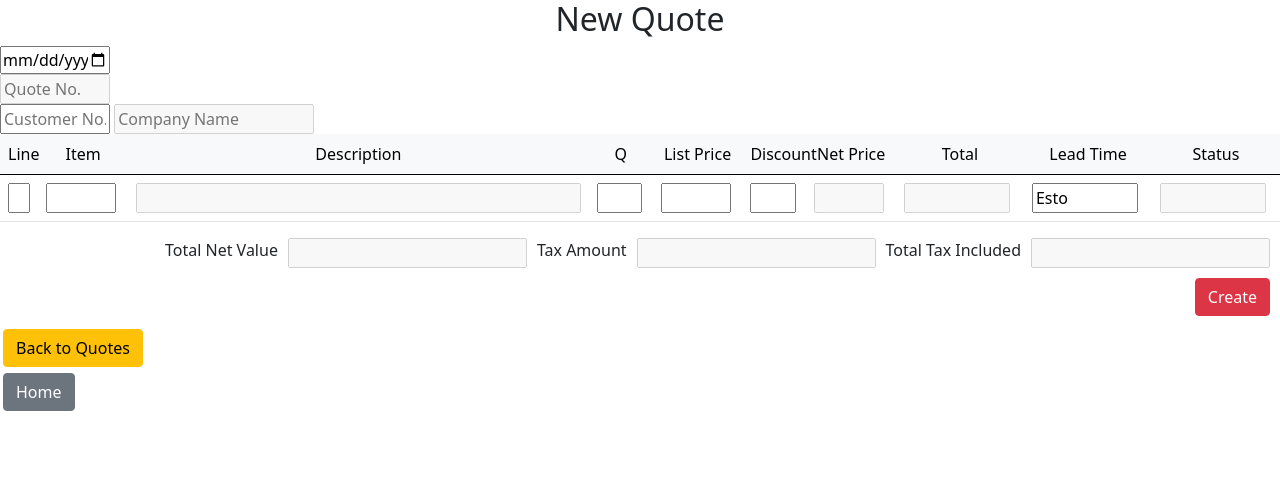
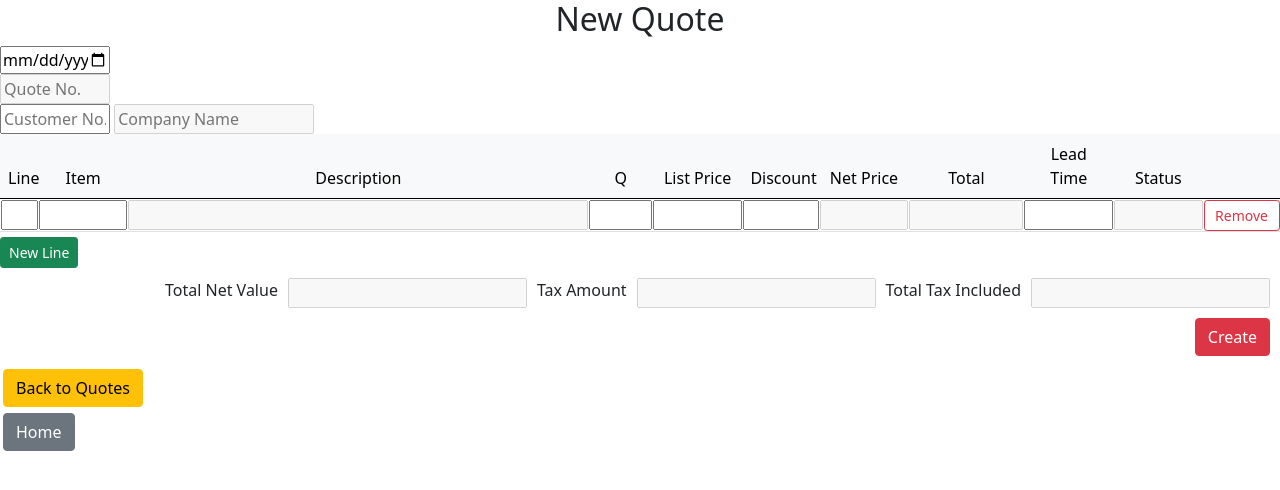
Before and after one commit to MedinaCoco87/ERP-Project, a Flask app: page /create_quote in a window 1280 px wide. Shown: the top 490 px of the page. Run offline with Flask 2, Linux system fonts and the light colour scheme; some libraries are stand-ins or nearby versions.

Commit message:
Add new-line button to allow multiple lines in quote.

```diff
--- a/static/source.js
+++ b/static/source.js
@@ -10,3 +10,28 @@ console.log(today);
 
 quoteDate = document.querySelector('#quote_date');
 quoteDate.setAttribute('max', today);
+
+function newLine(){
+    // Get the last quote_line
+    let lastLine = document.getElementById('quote_lines').lastElementChild;
+    // Get the last quote_line id and store it in a variable
+    let lastId = lastLine.getAttribute('id');
+    // Get the id_index by accessing the last 2 characters of the id
+    let lastIndex = lastId.substring(5, 7);
+    // Increment the id_index by 1 for the new row
+    let newIndex = parseInt(lastIndex, 10) + 1;
+    let newIdIndex = newIndex.toString().padStart(2, "0");
+    // Form the new id with the new index
+    let newId = "line_" + newIdIndex
+
+    // Clone the row and store it in a variable
+    let newLine = lastLine.cloneNode(true);
+    // Set the new id for the new row before updating the DOM
+    newLine.id = newId;
+    // Get the last element of the new line
+    let newLineLastElement = newLine.lastElementChild;
+    // Change the value of the "onclick" attribute to pass the current id to the function
+    onclickValue = "removeLine('" + newId + "')"
+    newLineLastElement.setAttribute("onclick", onclickValue)
+    document.querySelector('#quote_lines').appendChild(newLine);
+};
--- a/templates/layout.html
+++ b/templates/layout.html
@@ -5,6 +5,7 @@
     <meta http-equiv="X-UA-Compatible" content="IE=edge">
     <meta name="viewport" content="width=device-width, initial-scale=1.0">
     <link href="https://cdn.jsdelivr.net/npm/bootstrap@5.0.2/dist/css/bootstrap.min.css" rel="stylesheet" integrity="sha384-EVSTQN3/azprG1Anm3QDgpJLIm9Nao0Yz1ztcQTwFspd3yD65VohhpuuCOmLASjC" crossorigin="anonymous">
+
     <title>CDM: {% block title %}{% endblock %}</title>
 </head>
 <body>
--- a/templates/new_quote.html
+++ b/templates/new_quote.html
@@ -21,36 +21,41 @@
             <!-- Bring the company name with the customer number provided by user-->
         </div>
         <div>
-            <table class="table" style="table-layout: fixed; width: 100%">
-                <thead class="table-light text-center">
-                    <tr>
+            <table class="table" style="table-layout: fixed; width: 100%; margin-bottom: 5px;">
+                <thead class="table-light text-center" style="width: 100%">
+                    <tr style="width: 100%">
                         <td style="width: 3%">Line</td>
                         <td style="width: 7%">Item</td>
                         <td style="width: 36%">Description</td>
                         <td style="width: 5%">Q</td>
                         <td style="width: 7%">List Price</td>
-                        <td style="width: 5%">Discount</td>
+                        <td style="width: 6%">Discount</td>
                         <td style="width: 7%">Net Price</td>
-                        <td style="width: 10%">Total</td>
-                        <td style="width: 10%">Lead Time</td>
-                        <td style="width: 10%">Status</td>
+                        <td style="width: 9%">Total</td>
+                        <td style="width: 7%">Lead Time</td>
+                        <td style="width: 7%">Status</td>
+                        <td style="min-width: 6%"></td>
                     </tr>
                 </thead>
-                <tbody>
-                    <tr>
-                        <td><input style="width: 100%;" type="text"></td>
-                        <td><input style="width: 95%;" type="text"></td>
-                        <td><input style="width: 100%;" type="text" disabled></td>
-                        <td><input style="width: 95%;" type="text"></td>
-                        <td><input style="width: 95%;" type="text"></td>
-                        <td><input style="width: 95%;" type="text"></td>
-                        <td><input style="width: 95%;" type="text" disabled></td>
-                        <td><input style="width: 95%;" type="text" disabled></td>
-                        <td id="last_element"><input style="width: 95%;" type="text" value="Esto"></td>
-                        <td><input style="width: 95%;" type="text" disabled></td>
+                <tbody id="quote_lines">
+                    <tr id="line_01">
+                        <td style="padding: 0.5px; margin: 1px"><input style="width: 100%;" type="text"></td>
+                        <td style="padding: 0.5px; margin: 1px"><input style="width: 100%;" type="text"></td>
+                        <td style="padding: 0.5px; margin: 1px"><input style="width: 100%;" type="text" disabled></td>
+                        <td style="padding: 0.5px; margin: 1px"><input style="width: 100%;" type="text"></td>
+                        <td style="padding: 0.5px; margin: 1px"><input style="width: 100%;" type="text"></td>
+                        <td style="padding: 0.5px; margin: 1px"><input style="width: 100%;" type="text"></td>
+                        <td style="padding: 0.5px; margin: 1px"><input style="width: 100%;" type="text" disabled></td>
+                        <td style="padding: 0.5px; margin: 1px"><input style="width: 100%;" type="text" disabled></td>
+                        <td style="padding: 0.5px; margin: 1px"><input style="width: 100%;" type="text"></td>
+                        <td style="padding: 0.5px; margin: 1px"><input style="width: 100%;" type="text" disabled></td>
+                        <td onclick="removeLine('line_01')" style="padding: 0.5px; margin: 1px"><button style="width: 100%" class="btn btn-outline-danger btn-sm">Remove</button></td>
                     </tr>
                 </tbody>
             </table>
+        </div>
+        <div>
+            <button type="button" onclick="newLine()" class="btn btn-success btn-sm">New Line</button>
         </div>
         <div style="display: flex; justify-content: flex-end; gap: 10px; margin: 10px;">
             <label for="total_net_value">Total Net Value</label>
```
